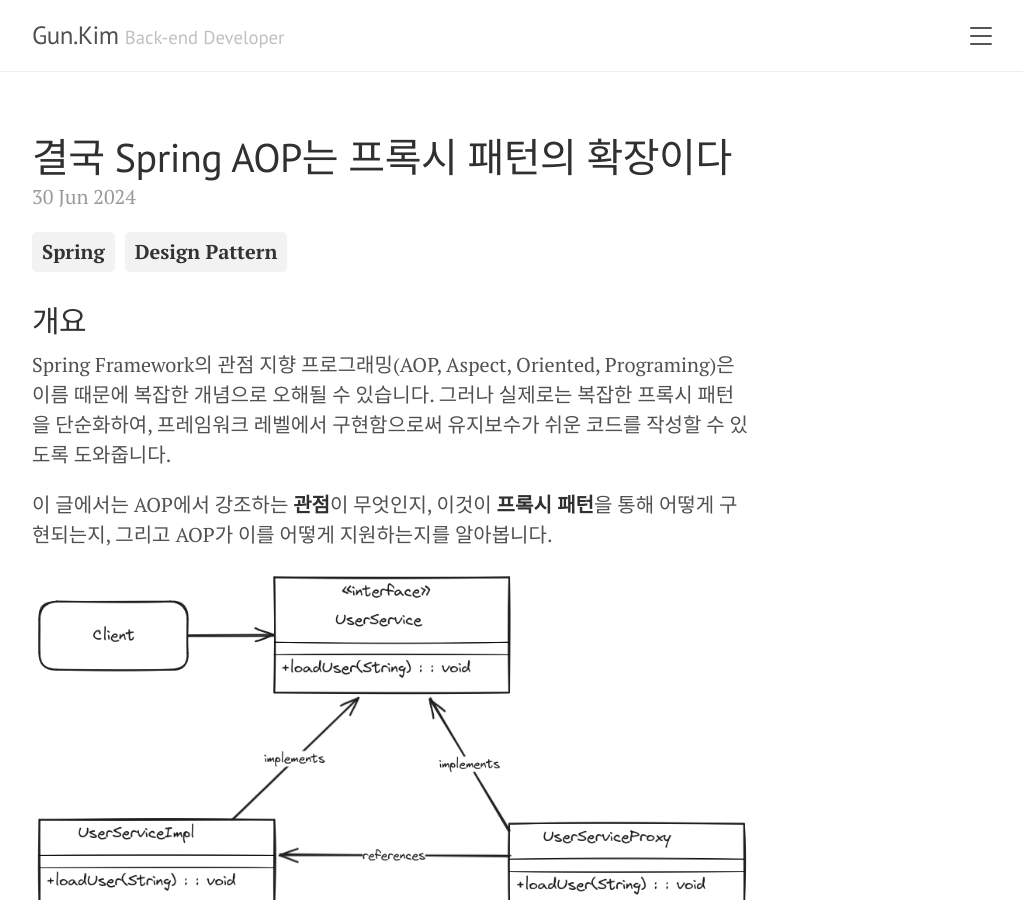
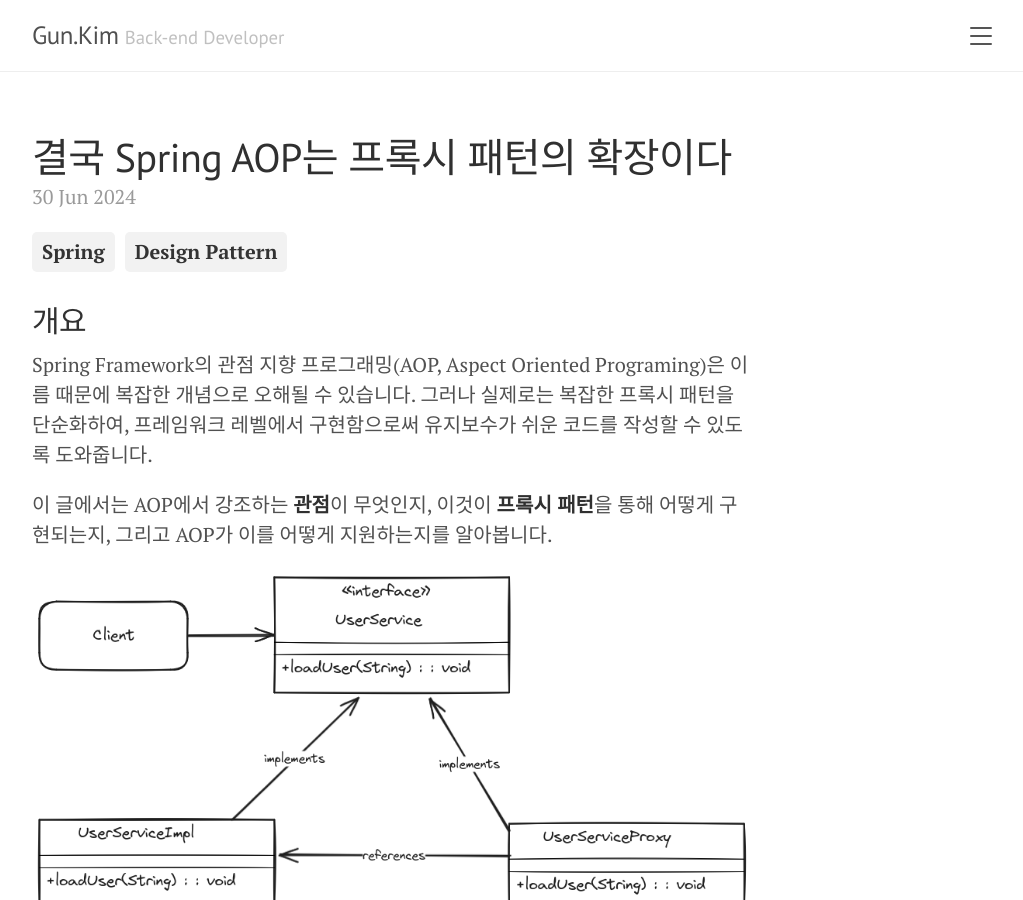
Before and after one commit to gunkim/gunkim.github.io, a Jekyll site: the page built from _posts/2024-06-30-spring-aop.md, in a window 1280 px wide and 900 px high. Shown: the whole window, without its empty margins (248-1271 px from the left). Built offline with Jekyll 4.4.1, drawn with Linux system fonts in a browser that asks for light colours; comment, search, counter and statistics services are not loaded.

Commit message:
콤마 제거

```diff
--- a/_posts/2024-06-30-spring-aop.md
+++ b/_posts/2024-06-30-spring-aop.md
@@ -6,7 +6,7 @@
 
 ## 개요
 
-Spring Framework의 관점 지향 프로그래밍(AOP, Aspect, Oriented, Programing)은 이름 때문에 복잡한 개념으로 오해될 수 있습니다. 그러나 실제로는 복잡한 프록시 패턴을 단순화하여, 프레임워크 레벨에서 구현함으로써 유지보수가 쉬운 코드를 작성할 수 있도록 도와줍니다.
+Spring Framework의 관점 지향 프로그래밍(AOP, Aspect Oriented Programing)은 이름 때문에 복잡한 개념으로 오해될 수 있습니다. 그러나 실제로는 복잡한 프록시 패턴을 단순화하여, 프레임워크 레벨에서 구현함으로써 유지보수가 쉬운 코드를 작성할 수 있도록 도와줍니다.
 
 이 글에서는 AOP에서 강조하는 **관점**이 무엇인지, 이것이 **프록시 패턴**을 통해 어떻게 구현되는지, 그리고 AOP가 이를 어떻게 지원하는지를 알아봅니다.
 
```
